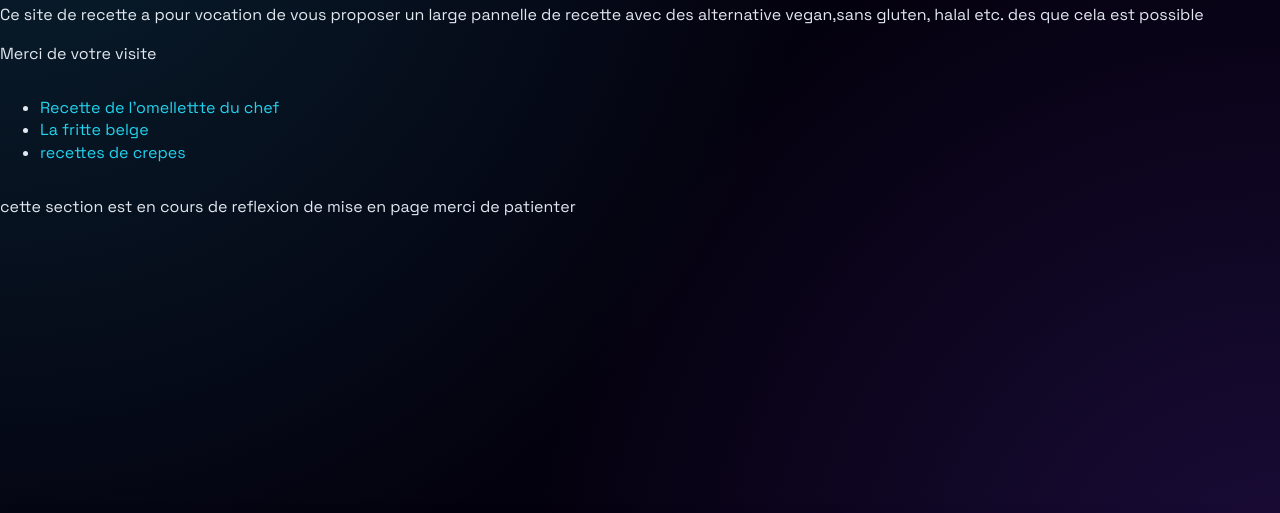
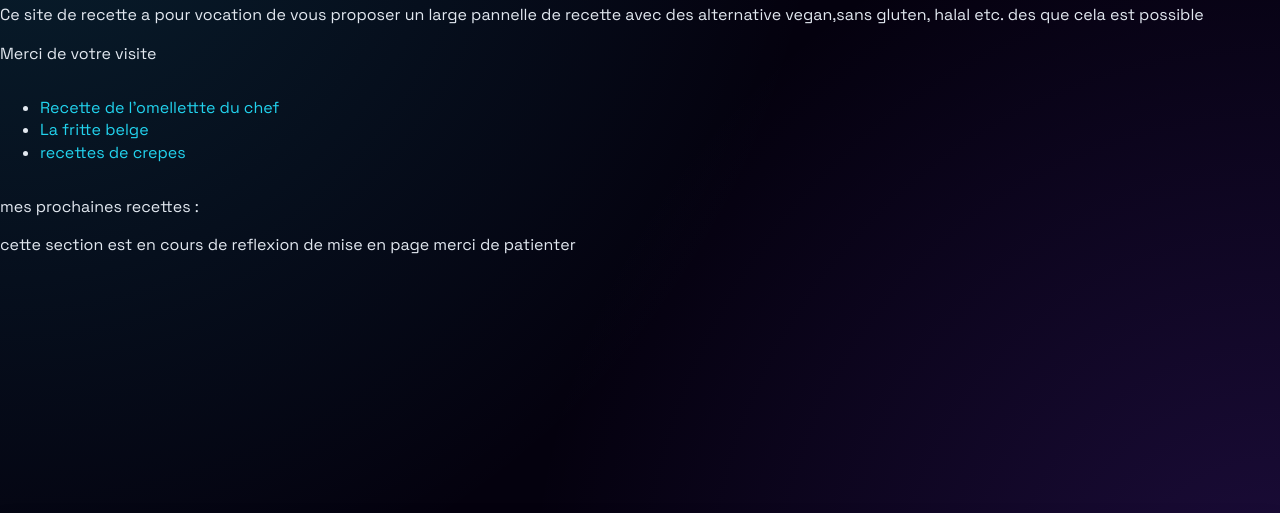
Before and after one commit to EL-waggy/aniss-d, a PHP site: page /aniss-d/Projets/recette/ in a window 1280 px wide. Shown: the part 178-691 px from the top of the page. Run offline with PHP 8.4, Linux system fonts and the light colour scheme.

Commit message:
commit du 30/10/2025, ajout vraiment minime de texte

```diff
--- a/Projets/recette/index.php
+++ b/Projets/recette/index.php
@@ -51,9 +51,15 @@ include $_SERVER['DOCUMENT_ROOT'] . '/partial/bootstrap.php';
     <li><a href="/Projets/recette/recettes/crepes/crepes.php">recettes de crepes</a></li>
   </ul>
 </section>
+<article>
+<section>
+ <p>mes prochaines recettes :</p>
+</section>
+
 <section>
 <p> cette section est en cours de reflexion de mise en page merci de patienter</p>
 </section>
+</article>
 <body>
 <!-- Footer -->
 <?php include $_SERVER['DOCUMENT_ROOT']."/partial/footer.php"; ?>
```
